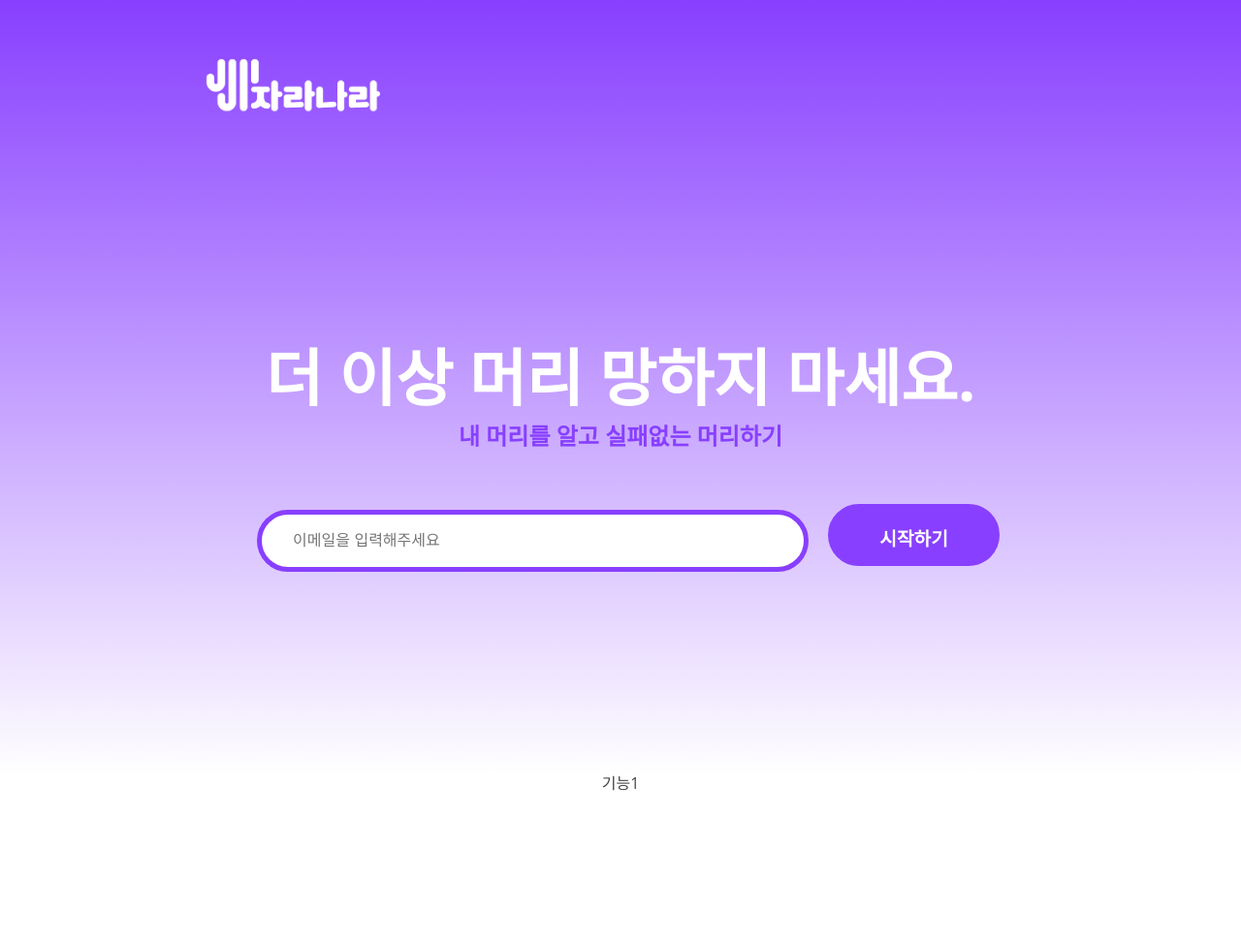
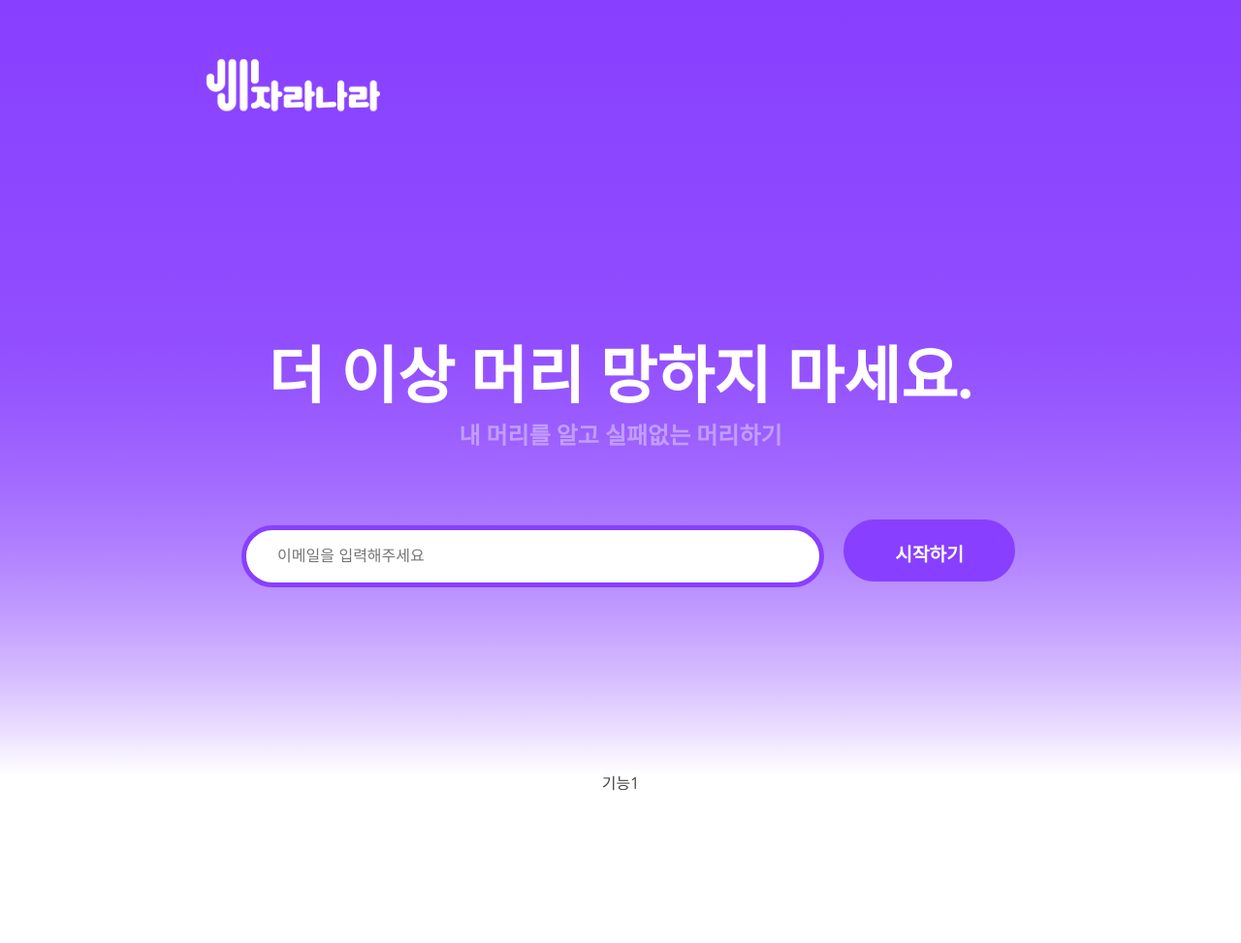
Before and after one commit to hamo-o/Practice-Design-Studio, a Django app: page / in a window 1280 px wide. Shown: the top 973 px of the page at 97% size. Run offline with Django 4.2, Linux system fonts and the light colour scheme; some web fonts are replaced.

Commit message:
design: font 설정

```diff
--- a/static/css/home.css
+++ b/static/css/home.css
@@ -1,4 +1,11 @@
 @import url(./reset.css);
+@font-face {
+  font-family: 'Cafe24Ssurround';
+  src: url('https://cdn.jsdelivr.net/gh/projectnoonnu/noonfonts_2105_2@1.0/Cafe24Ssurround.woff')
+    format('woff');
+  font-weight: normal;
+  font-style: normal;
+}
 
 html {
   width: 100vw;
@@ -29,7 +36,7 @@ section {
 }
 
 .home {
-  background: linear-gradient(to bottom, #883fff, white);
+  background: linear-gradient(to bottom, #883fff, 80%, white);
 }
 
 .home-contents {
@@ -56,6 +63,7 @@ section {
 }
 
 .home-title {
+  font-family: 'Cafe24Ssurround';
   font-size: 4rem;
   font-weight: bold;
 
@@ -65,21 +73,22 @@ section {
 .home-subtitle {
   padding: 1rem;
 
+  font-family: 'Cafe24Ssurround';
   font-size: 1.5rem;
   font-weight: 600;
 
-  color: #883fff;
+  color: #c29dff;
 }
 
 .home-form {
-  padding: 2rem;
+  padding: 3rem;
 }
 
 .home-input {
   height: 4rem;
 
   margin: 1rem;
-  padding: 1rem 20rem 1rem 2rem;
+  padding: 1rem 22rem 1rem 2rem;
 
   background: white;
   border: 5px solid #883fff;
```
